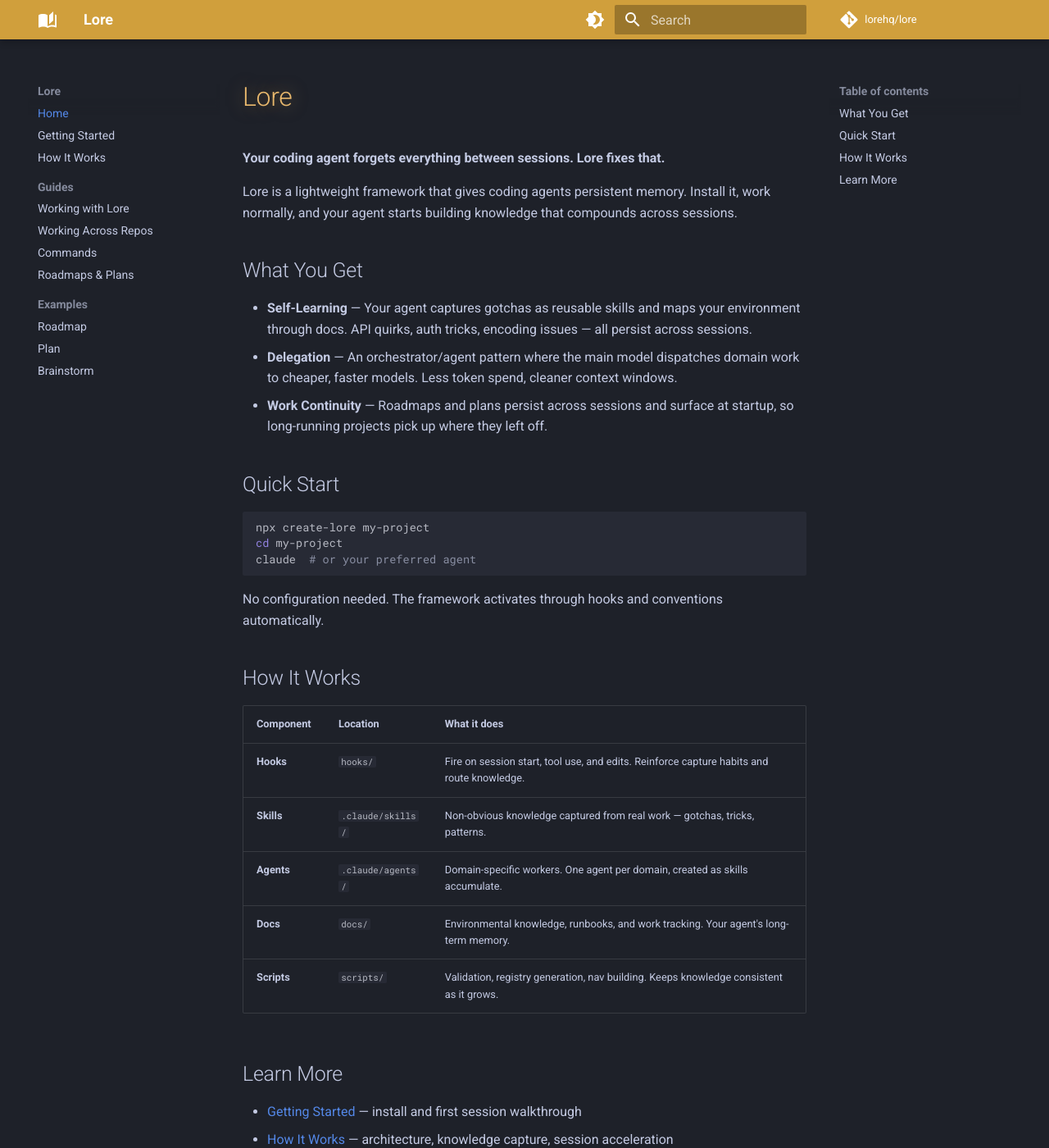
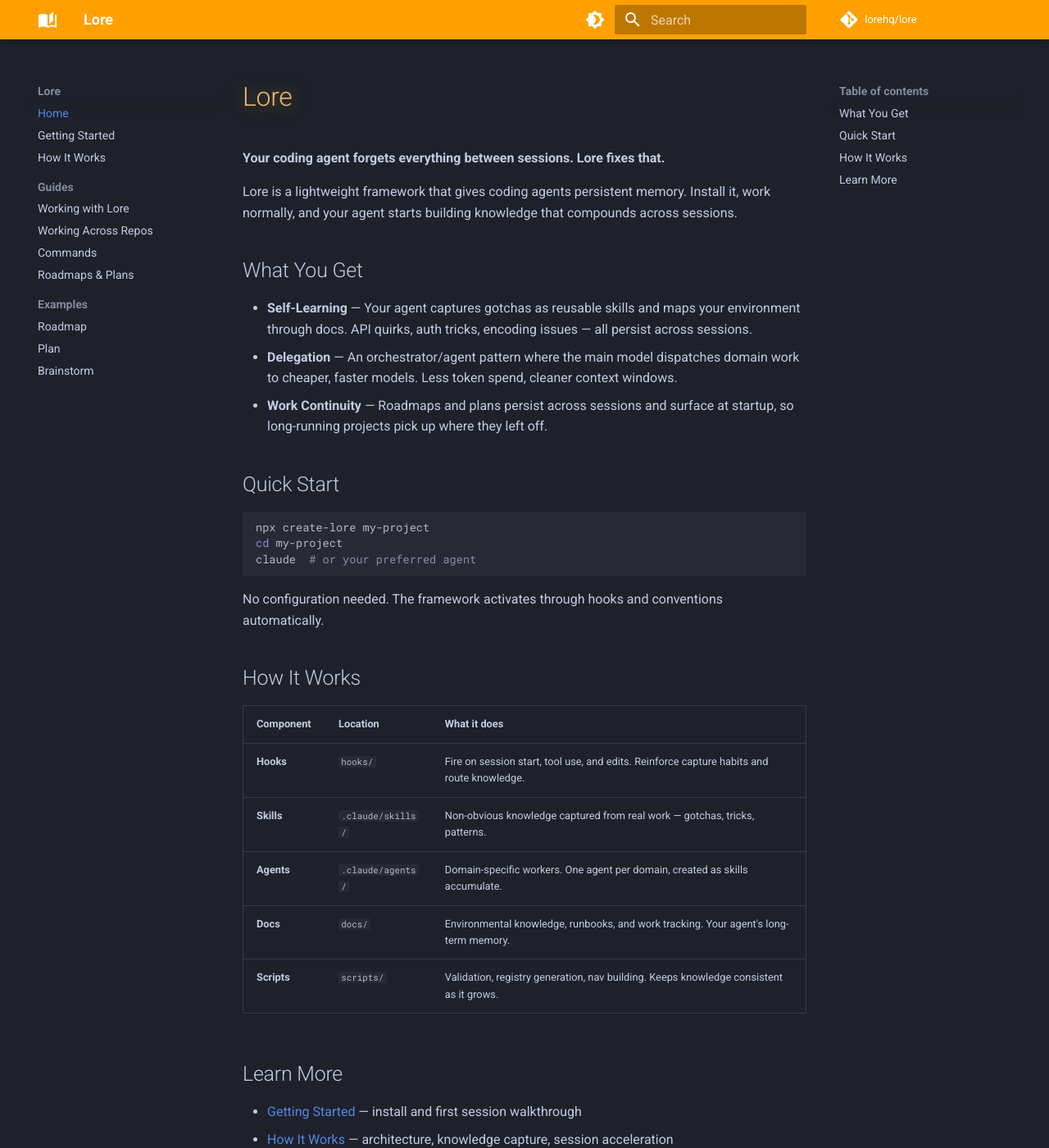
Before and after one commit to lorehq/lore-docs, an MkDocs documentation site: the page built from docs/index.md, in a window 1280 px wide and 1400 px high. Shown: the whole window at 82% size. Built offline with MkDocs 1.6.1 and Material for MkDocs 9.7.7, drawn with Linux system fonts in a browser that asks for light colours; comment, search, counter and statistics services are not loaded.

Commit message:
Switch header to Material amber 700 (#FFA000)
Co-Authored-By: Claude Opus 4.6 <noreply@anthropic.com>

```diff
--- a/docs/stylesheets/theme.css
+++ b/docs/stylesheets/theme.css
@@ -2,9 +2,9 @@
 [data-md-color-scheme="slate"] {
   --md-default-fg-color: rgba(220, 228, 255, 0.87);
   --md-default-fg-color--light: rgba(220, 228, 255, 0.54);
-  --md-primary-fg-color: #D09F3C;
-  --md-primary-fg-color--light: #DDB35A;
-  --md-primary-fg-color--dark: #B8890E;
+  --md-primary-fg-color: #FFA000;
+  --md-primary-fg-color--light: #FFC040;
+  --md-primary-fg-color--dark: #E08F00;
 }
 
 /* Title glow — moonlit on dark, candlelit on light */
@@ -26,7 +26,7 @@
   --md-default-fg-color--light: rgba(58, 46, 36, 0.54);
   --md-code-bg-color: #EDE5D8;
   --md-code-fg-color: #3A2E24;
-  --md-primary-fg-color: #D09F3C;
-  --md-primary-fg-color--light: #DDB35A;
-  --md-primary-fg-color--dark: #B8890E;
+  --md-primary-fg-color: #FFA000;
+  --md-primary-fg-color--light: #FFC040;
+  --md-primary-fg-color--dark: #E08F00;
 }
```
